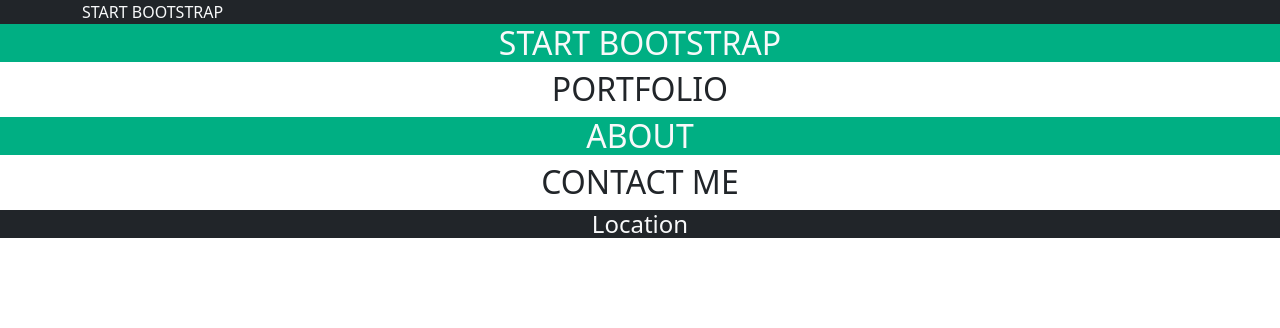
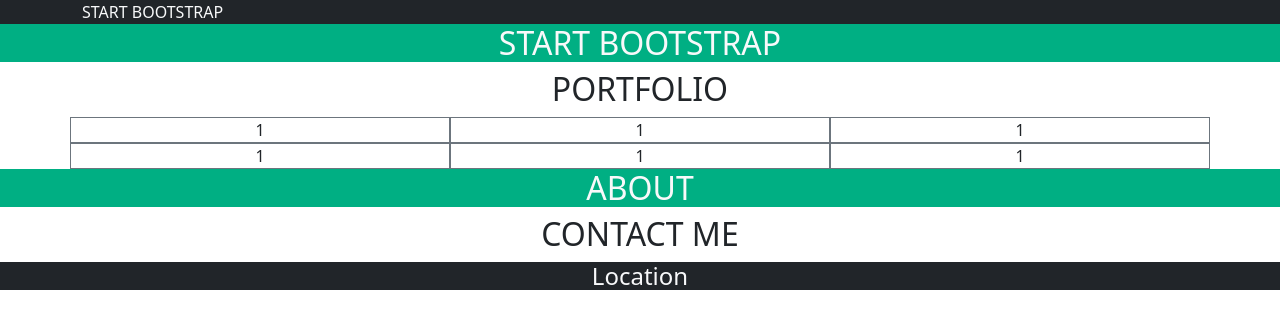
Before and after one commit to albertostizzoli/html-css-bootstrap-freelancer, a plain HTML site: page index.html in a window 1280 px wide. Drawn offline with nearby package versions, Linux system fonts and the light colour scheme.

Commit message:
Macrostructure of Portfolio Complete

```diff
--- a/index.html
+++ b/index.html
@@ -29,6 +29,26 @@
         <section>
             <div class="container text-center">
                 <h2>PORTFOLIO</h2>
+                <div class="row">
+                    <div class="col-12 col-md-6 col-lg-4 border border-secondary">
+                        1
+                    </div>
+                    <div class="col-12 col-md-6 col-lg-4 border border-secondary">
+                        1
+                    </div>
+                    <div class="col-12 col-md-6 col-lg-4 border border-secondary">
+                        1
+                    </div>
+                    <div class="col-12 col-md-6 col-lg-4 border border-secondary">
+                        1
+                    </div>
+                    <div class="col-12 col-md-6 col-lg-4 border border-secondary">
+                        1
+                    </div>
+                    <div class="col-12 col-md-6 col-lg-4 border border-secondary">
+                        1
+                    </div>
+                </div>
             </div>
         </section>
         <section class="my-bg text-light text-center">
```
